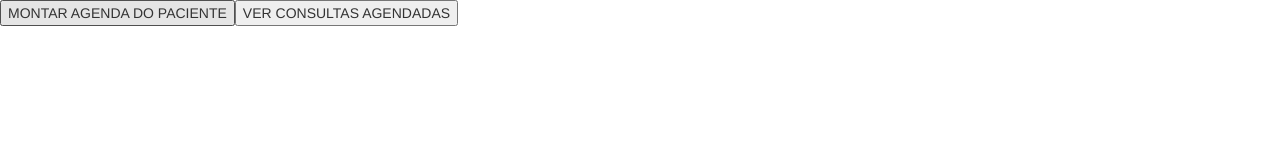
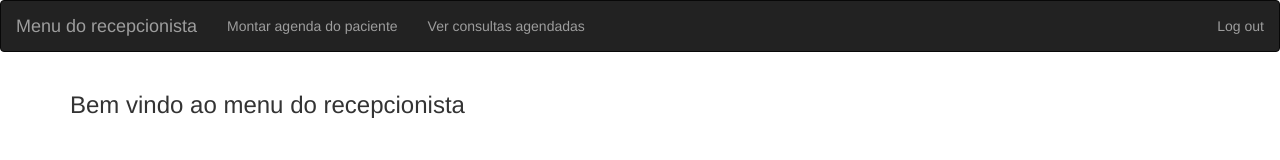
Before and after one commit to PeterNewTown/Registros, a plain HTML site: page templates/dadosrece.html in a window 1280 px wide. Drawn offline with nearby package versions, Linux system fonts and the light colour scheme.

Commit message:
Update dadosrece.html

```diff
--- a/templates/dadosrece.html
+++ b/templates/dadosrece.html
@@ -1,5 +1,4 @@
-
-     <html>
+<html>
      <head>
         <meta charset="utf-8">
         <meta name="viewport" content="width=device-width, initial-scale=1">
@@ -7,11 +6,35 @@
         <script src="https://ajax.googleapis.com/ajax/libs/jquery/3.4.0/jquery.min.js"></script>
         <script src="https://maxcdn.bootstrapcdn.com/bootstrap/3.4.0/js/bootstrap.min.js"></script>
         </head>
-<button id="montar">MONTAR AGENDA DO PACIENTE</button><button id="agendas">VER CONSULTAS AGENDADAS</button>
+        <body>
+                <nav class="navbar navbar-inverse">
+                  <div class="container-fluid">
+                    <div class="navbar-header">
+                      <a class="navbar-brand" href="#">Menu do recepcionista</a>
+                    </div>
+                    <ul class="nav navbar-nav">
+
+                      <li ><a  id="montar" href="#">Montar agenda do paciente</a></li>
+                      <li><a href="#"id="agendas">Ver consultas agendadas</a></li>
+                    </ul>
+                    <ul class="nav navbar-nav navbar-right">
+                        <li><a href="#" id="sair"><span></span class="glyphicon glyphicon-user">Log out</a></li>
+                    </ul>
+                  </div>
+                </nav>
+                <div class="container">
+                  <h3>Bem vindo ao menu do recepcionista</h3>
+                </div>
+                </body>
 <script>
 var x = document.getElementById('montar');
 x.addEventListener('click',function(event){
     location.href = "usuario.html";
 });
+
+    var ooo = document.getElementById('sair');
+    ooo.addEventListener('click',function(event){
+        location.href = "home.html";
+    });
 </script>
 </html>
```
